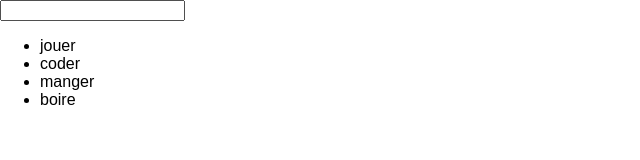
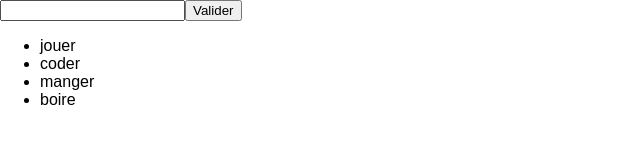
Before and after one commit to Nomilol/to_do_list_react, a React (Create React App) app: page / in a window 1280 px wide. Shown: the top 160 px of the page, without its empty margins (0-640 px from the left). Built offline with nearby package versions, Linux system fonts and the light colour scheme.

Commit message:
Ajout d'un bouton

```diff
--- a/src/App.js
+++ b/src/App.js
@@ -3,6 +3,7 @@ import React, { Component } from 'react';
 import './App.css';
 import Input from './Input.js';
 import Items from './Items.js';
+
 
 class App extends Component {
   render() {
--- a/src/Input.js
+++ b/src/Input.js
@@ -6,6 +6,7 @@ class Input extends Component {
     return (
       <div>
       <input type="text"/>
+      <button>Valider</button>
       </div>
     )
   }
```
